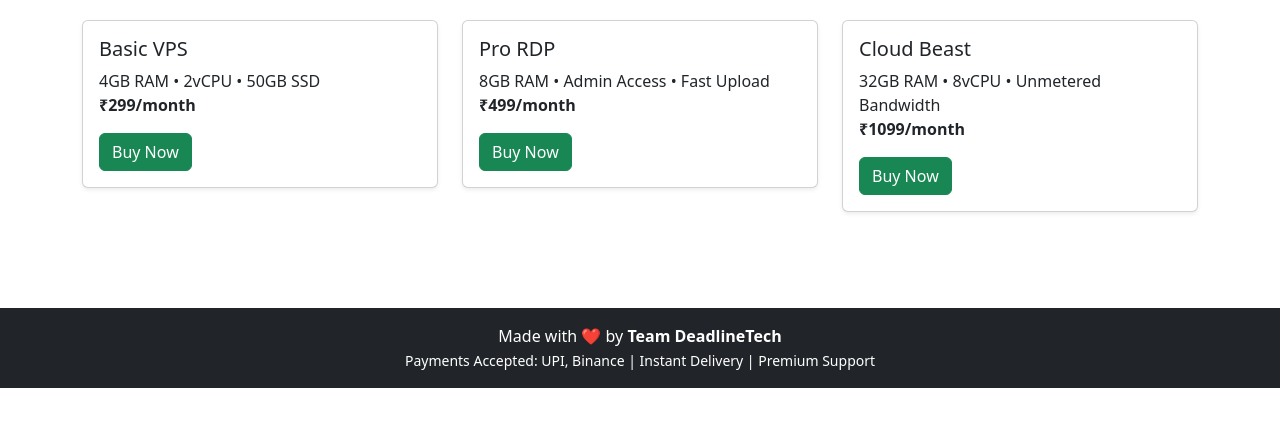
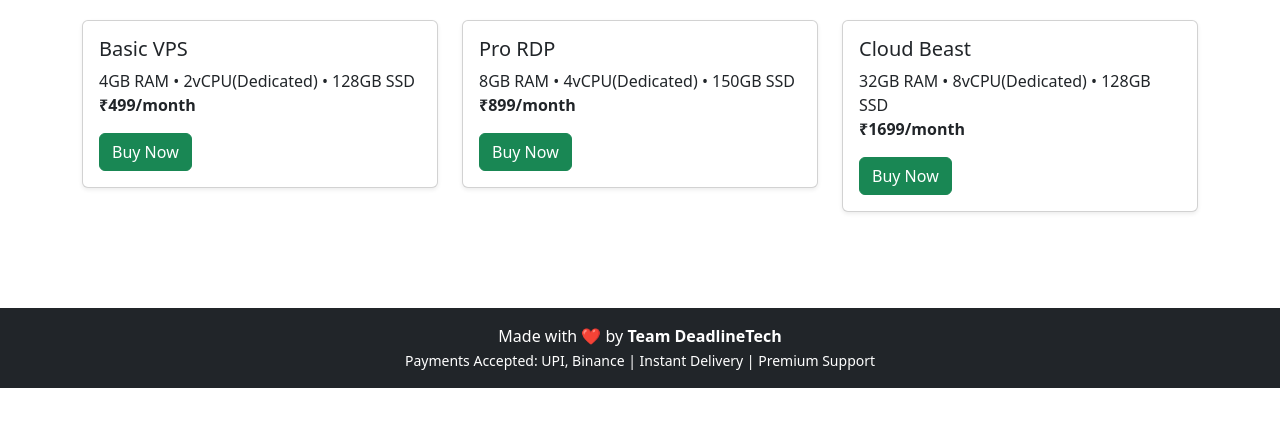
Before and after one commit to nothing-bots/vps, a plain HTML site: page pricing.html in a window 1280 px wide. Shown: the part 146-572 px from the top of the page. Drawn offline with nearby package versions, Linux system fonts and the light colour scheme.

Commit message:
Update pricing.html

```diff
--- a/pricing.html
+++ b/pricing.html
@@ -35,7 +35,7 @@
       <div class="card shadow-sm">
         <div class="card-body">
           <h5 class="card-title">Basic VPS</h5>
-          <p>4GB RAM • 2vCPU • 50GB SSD<br><strong>₹299/month</strong></p>
+          <p>4GB RAM • 2vCPU(Dedicated) • 128GB SSD<br><strong>₹499/month</strong></p>
           <a href="https://t.me/its_damiann" class="btn btn-success">Buy Now</a>
         </div>
       </div>
@@ -44,7 +44,7 @@
       <div class="card shadow-sm">
         <div class="card-body">
           <h5 class="card-title">Pro RDP</h5>
-          <p>8GB RAM • Admin Access • Fast Upload<br><strong>₹499/month</strong></p>
+          <p>8GB RAM • 4vCPU(Dedicated) • 150GB SSD<br><strong>₹899/month</strong></p>
           <a href="https://t.me/its_damiann" class="btn btn-success">Buy Now</a>
         </div>
       </div>
@@ -53,7 +53,7 @@
       <div class="card shadow-sm">
         <div class="card-body">
           <h5 class="card-title">Cloud Beast</h5>
-          <p>32GB RAM • 8vCPU • Unmetered Bandwidth<br><strong>₹1099/month</strong></p>
+          <p>32GB RAM • 8vCPU(Dedicated) • 128GB SSD<br><strong>₹1699/month</strong></p>
           <a href="https://t.me/its_damiann" class="btn btn-success">Buy Now</a>
         </div>
       </div>
```
